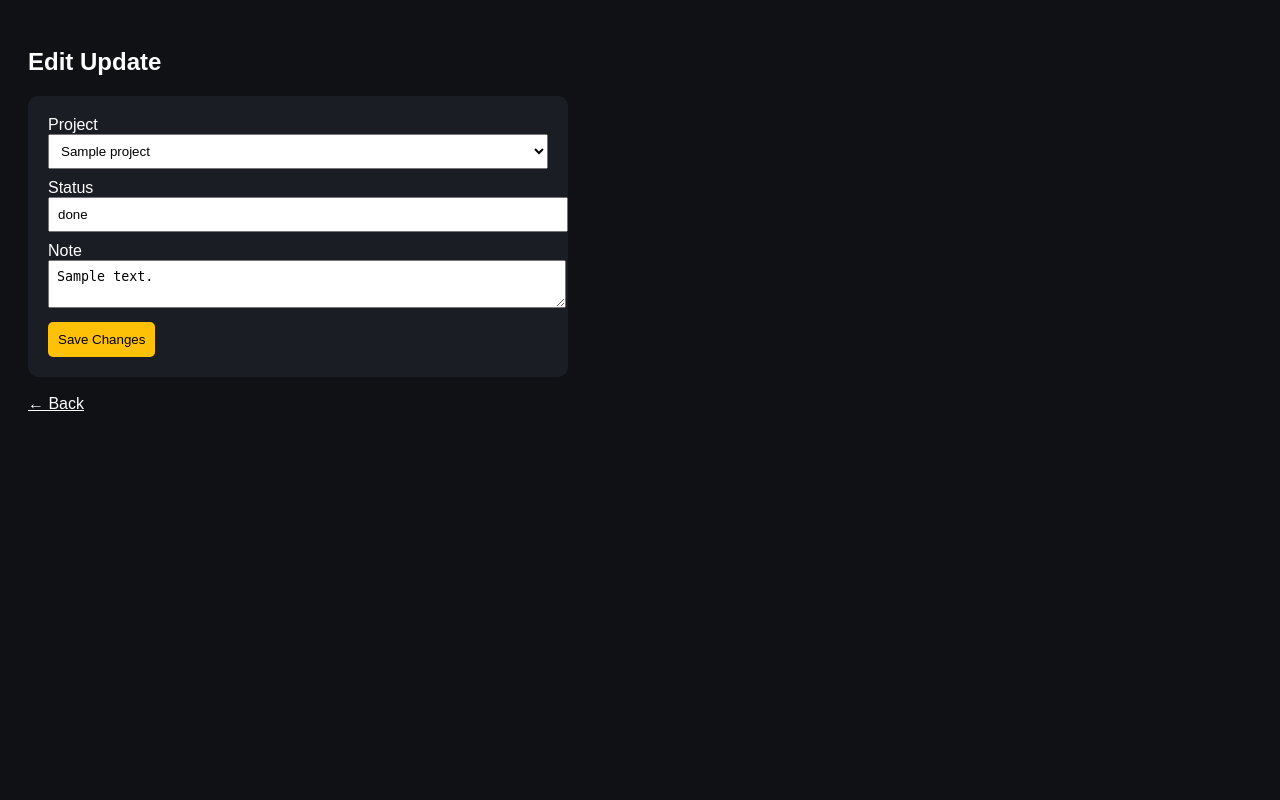
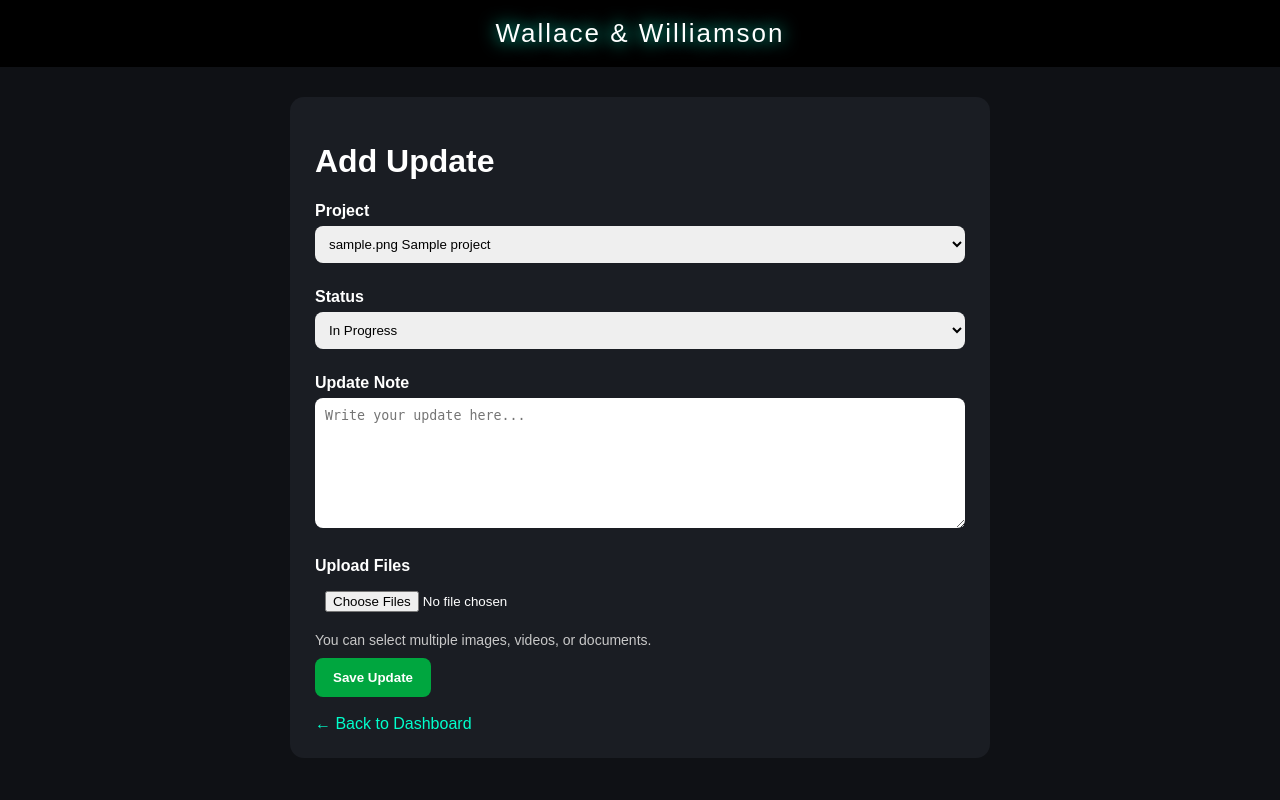
Before and after one commit to williamtpatrick52-creator/partner-progress-app, a Flask app: template templates/add_update.html in a window 1280 px wide. Run offline with Flask 3, Linux system fonts and the light colour scheme; the template is opened without the code that fills it: values that come from a table or form of the project are taken from there, others are empty; tables that the repository leaves empty hold one stand-in row (values such as "Sample post").

Commit message:
fix add update template

```diff
--- a/templates/add_update.html
+++ b/templates/add_update.html
@@ -1,74 +1,118 @@
 <!DOCTYPE html>
 <html>
 <head>
-    <title>Edit Update</title>
-
+    <title>Add Update</title>
     <style>
         body {
-            font-family: Arial;
-            background-color: #0f1115;
+            font-family: Arial, sans-serif;
+            background: #0f1115;
             color: white;
-            padding: 20px;
+            margin: 0;
+            padding: 30px;
+        }
+
+        .banner {
+            background: black;
+            color: white;
+            padding: 18px;
+            text-align: center;
+            font-size: 26px;
+            letter-spacing: 2px;
+            animation: glow 2s infinite alternate;
+            margin: -30px -30px 30px -30px;
+        }
+
+        @keyframes glow {
+            from { text-shadow: 0 0 5px white; }
+            to { text-shadow: 0 0 18px #00ffcc; }
         }
 
         .card {
             background: #1a1d23;
-            padding: 20px;
-            border-radius: 10px;
-            max-width: 500px;
+            max-width: 650px;
+            padding: 25px;
+            border-radius: 14px;
+            margin: auto;
+        }
+
+        label {
+            display: block;
+            margin-top: 15px;
+            margin-bottom: 6px;
+            font-weight: bold;
         }
 
         input, textarea, select {
             width: 100%;
-            padding: 8px;
+            padding: 10px;
+            border-radius: 8px;
+            border: none;
             margin-bottom: 10px;
+            box-sizing: border-box;
+        }
+
+        textarea {
+            min-height: 130px;
         }
 
         button {
-            padding: 10px;
-            background: #ffc107;
+            background: #00a63f;
+            color: white;
             border: none;
-            border-radius: 5px;
+            padding: 12px 18px;
+            border-radius: 8px;
             cursor: pointer;
+            font-weight: bold;
+            margin-top: 10px;
         }
 
         a {
-            color: white;
+            color: #00ffcc;
+            text-decoration: none;
+        }
+
+        .hint {
+            color: #c8c8c8;
+            font-size: 14px;
         }
     </style>
 </head>
-
 <body>
 
-<h2>Edit Update</h2>
+<div class="banner">Wallace & Williamson</div>
 
 <div class="card">
+    <h1>Add Update</h1>
 
-<form method="POST">
+    <form method="POST" enctype="multipart/form-data">
+        <label>Project</label>
+        <select name="project_id" required>
+            {% for project in projects %}
+                <option value="{{ project.id }}">{{ project.icon }} {{ project.name }}</option>
+            {% endfor %}
+        </select>
 
-    <label>Project</label>
-    <select name="project_id">
-        {% for p in projects %}
-            <option value="{{ p.id }}" {% if p.id == update.project_id %}selected{% endif %}>
-                {{ p.name }}
-            </option>
-        {% endfor %}
-    </select>
+        <label>Status</label>
+        <select name="status" required>
+            <option value="In Progress">In Progress</option>
+            <option value="Needs Attention">Needs Attention</option>
+            <option value="Pending">Pending</option>
+            <option value="Done">Done</option>
+        </select>
 
-    <label>Status</label>
-    <input type="text" name="status" value="{{ update.status }}">
+        <label>Update Note</label>
+        <textarea name="note" placeholder="Write your update here..." required></textarea>
 
-    <label>Note</label>
-    <textarea name="note">{{ update.note }}</textarea>
+        <label>Upload Files</label>
+        <input type="file" name="files" multiple>
+        <div class="hint">You can select multiple images, videos, or documents.</div>
 
-    <button type="submit">Save Changes</button>
+        <button type="submit">Save Update</button>
+    </form>
 
-</form>
-
+    <br>
+    <a href="/dashboard">← Back to Dashboard</a>
 </div>
-
-<br>
-<a href="/dashboard">← Back</a>
 
 </body>
 </html>
```
